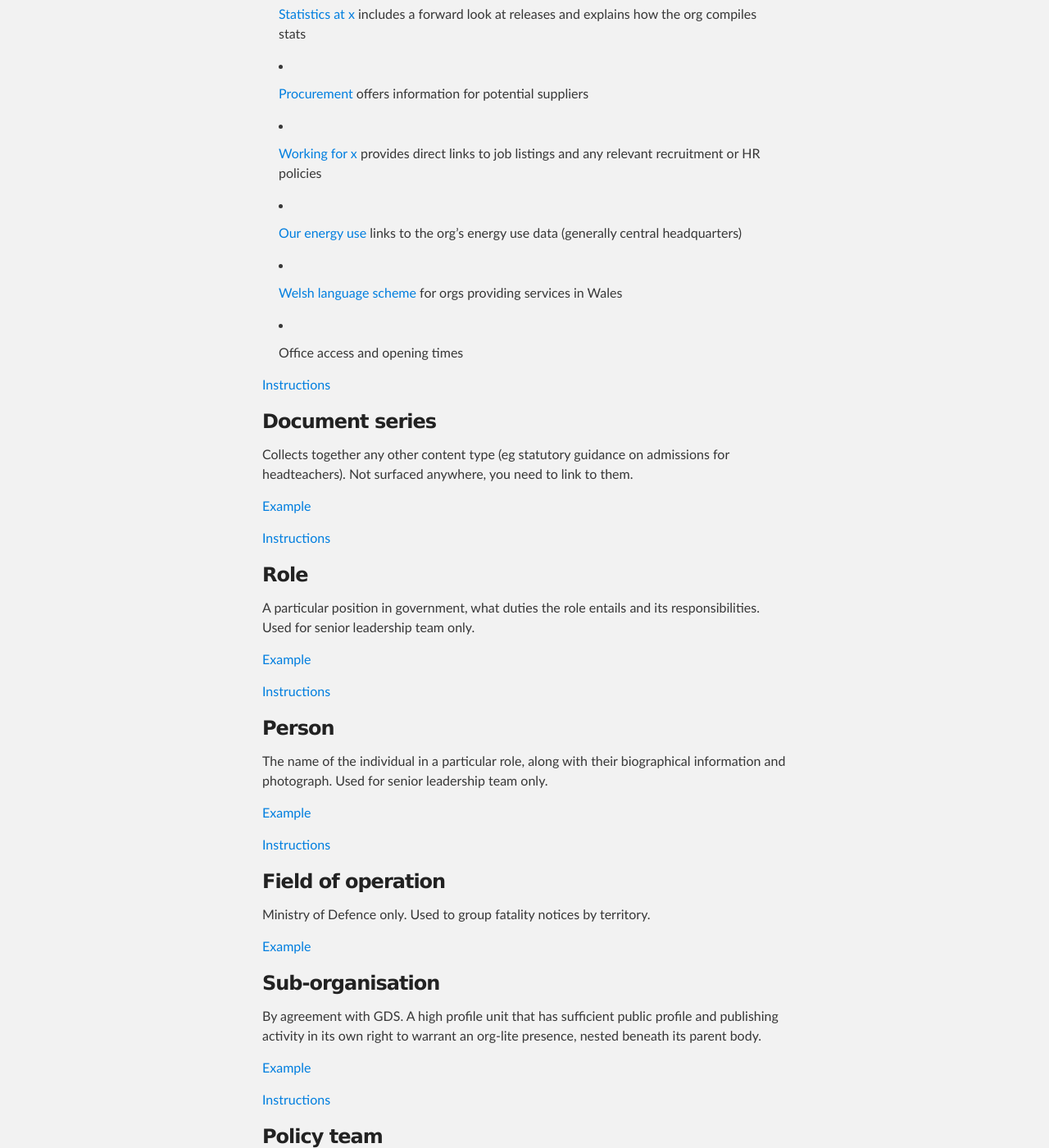
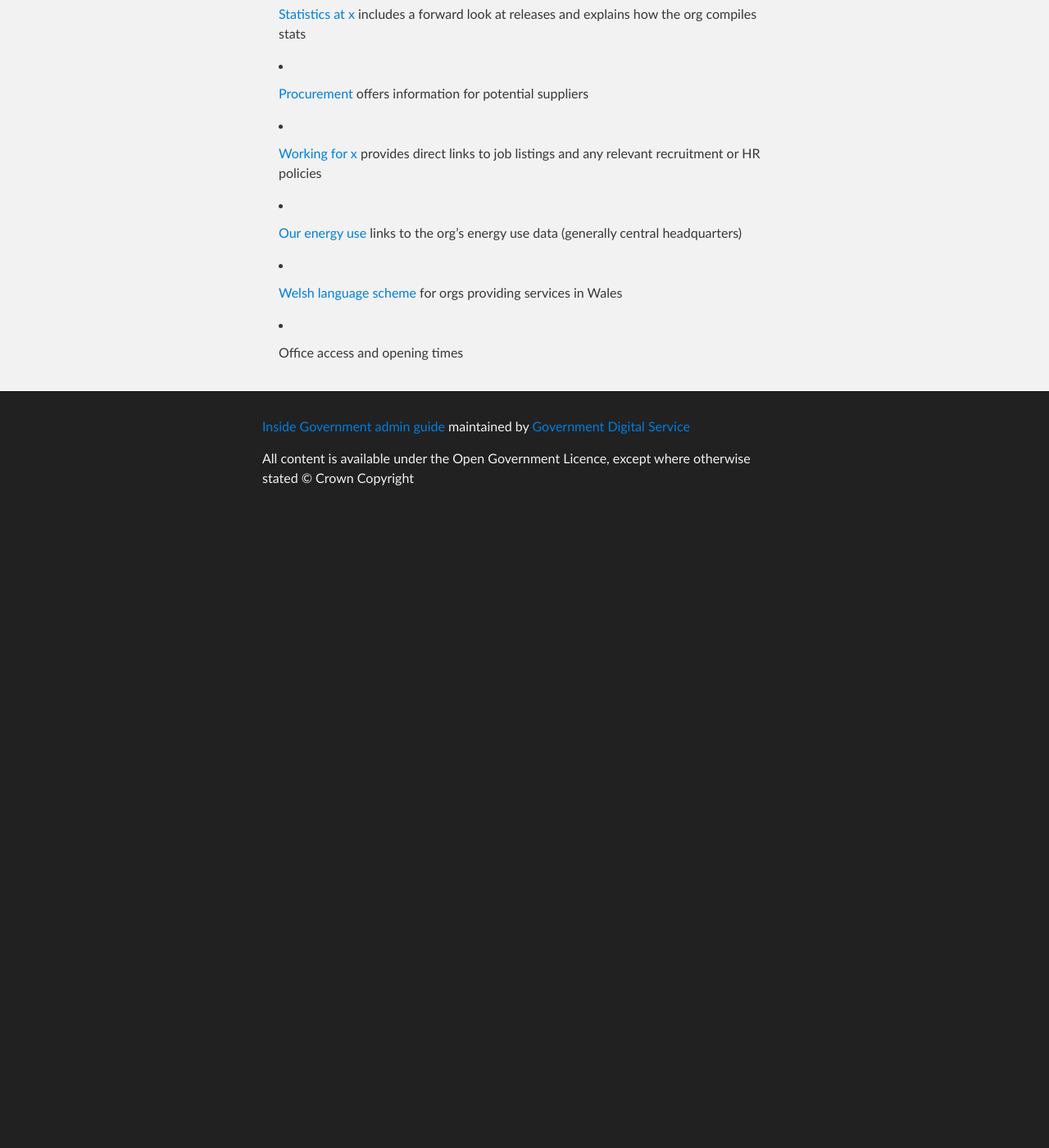
Before and after one commit to alphagov/inside-government-admin-guide, a Jekyll site: the page built from organisations-groups/organisation-home-page.md, in a window 1280 px wide and 1400 px high, scrolled down 5951 px. Shown: the whole window at 82% size. Built offline with Jekyll 4.4.1, drawn with Linux system fonts in a browser that asks for light colours; after the commit the page ends 6581 px from its top, so only the background shows below that; some of the changed text lies outside the part shown.

Commit message:
Update organisation-home-page.md

```diff
--- a/organisations-groups/organisation-home-page.md
+++ b/organisations-groups/organisation-home-page.md
@@ -118,69 +118,3 @@ Single pages designed specifically for the following information:
 * [Welsh language scheme](https://www.gov.uk/government/organisations/wales-office/about/welsh-language-scheme) for orgs providing services in Wales
 
 * Office access and opening times
-
-[Instructions](homepage.html)
-
-
-### Document series
-
-Collects together any other content type (eg statutory guidance on admissions for headteachers). Not surfaced anywhere, you need to link to them.
-
-[Example](https://www.gov.uk/government/organisations/hm-revenue-customs/series/briefings)
-
-[Instructions](document-series.html)
-
-
-### Role
-
-A particular position in government, what duties the role entails and its responsibilities. Used for senior leadership team only.
-
-[Example](https://www.gov.uk/government/ministers/prime-minister)
-
-[Instructions](people-and-roles.html)
-
-
-### Person
-
-The name of the individual in a particular role, along with their biographical information and photograph. Used for senior leadership team only.
-
-[Example](https://www.gov.uk/government/people/david-cameron)
-
-[Instructions](people-and-roles.html)
-
-
-### Field of operation
-
-Ministry of Defence only. Used to group fatality notices by territory.
-
-[Example](https://www.gov.uk/government/fields-of-operation/afghanistan)
-
-
-### Sub-organisation
-
-By agreement with GDS. A high profile unit that has sufficient public profile and publishing activity in its own right to warrant an org-lite presence, nested beneath its parent body.
-
-[Example](https://www.gov.uk/government/organisations/defence-equipment-and-support)
-
-[Instructions](sub-organisation.html)
-
-
-### Policy team
-
-Description and contact details of a team working on a policy.
-
-[Instructions](policy-team.html)
-
-
-### Policy advisory group
-
-Description, contact details and attached meeting papers of a group or commitee which has input to a policy. Can be made up of external experts or stakeholders.
-
-[Instructions](policy-advisory-group.html)
-
-
-### Governance group
-
-Used to show memberships of top level governance boards. Easy to show senior roles and people within your organisation.
-
-[Instructions](governance-group.html)
```
Also changed, not shown: other parts of organisations-groups/organisation-home-page.md (+1 -1 lines).
